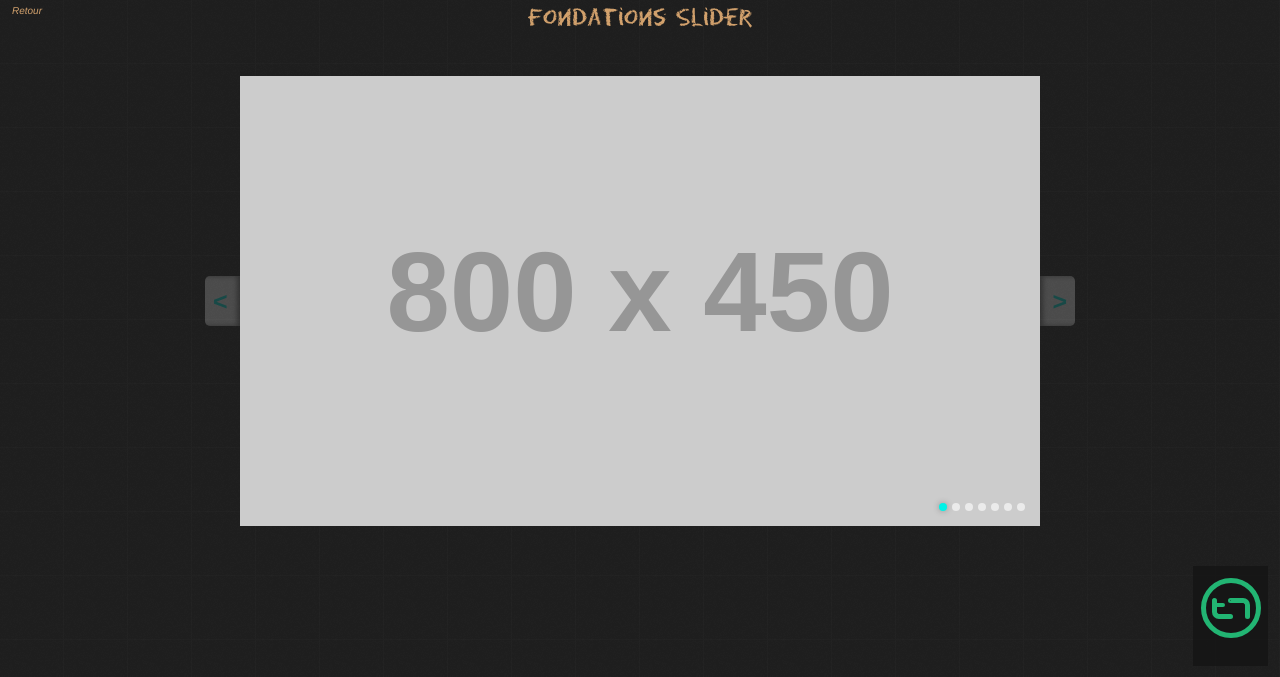
After one commit to thenew/lab, a PHP site: page /slider in a window 1280 px wide. The commit adds this page. Shown: the top 677 px of the page. Run offline with PHP 8.4, Linux system fonts and the light colour scheme; grey boxes labelled with a size stand in for pictures from a placeholder-image service; some libraries are stand-ins or nearby versions.

Commit message:
fon slider

```diff
--- /dev/null
+++ b/_js/html5shiv.js
@@ -0,0 +1,5 @@
+(function(l,f){function m(){var a=e.elements;return"string"==typeof a?a.split(" "):a}function i(a){var b=n[a[o]];b||(b={},h++,a[o]=h,n[h]=b);return b}function p(a,b,c){b||(b=f);if(g)return b.createElement(a);c||(c=i(b));b=c.cache[a]?c.cache[a].cloneNode():r.test(a)?(c.cache[a]=c.createElem(a)).cloneNode():c.createElem(a);return b.canHaveChildren&&!s.test(a)?c.frag.appendChild(b):b}function t(a,b){if(!b.cache)b.cache={},b.createElem=a.createElement,b.createFrag=a.createDocumentFragment,b.frag=b.createFrag();
+a.createElement=function(c){return!e.shivMethods?b.createElem(c):p(c,a,b)};a.createDocumentFragment=Function("h,f","return function(){var n=f.cloneNode(),c=n.createElement;h.shivMethods&&("+m().join().replace(/\w+/g,function(a){b.createElem(a);b.frag.createElement(a);return'c("'+a+'")'})+");return n}")(e,b.frag)}function q(a){a||(a=f);var b=i(a);if(e.shivCSS&&!j&&!b.hasCSS){var c,d=a;c=d.createElement("p");d=d.getElementsByTagName("head")[0]||d.documentElement;c.innerHTML="x<style>article,aside,figcaption,figure,footer,header,hgroup,nav,section{display:block}mark{background:#FF0;color:#000}</style>";
+c=d.insertBefore(c.lastChild,d.firstChild);b.hasCSS=!!c}g||t(a,b);return a}var k=l.html5||{},s=/^<|^(?:button|map|select|textarea|object|iframe|option|optgroup)$/i,r=/^<|^(?:a|b|button|code|div|fieldset|form|h1|h2|h3|h4|h5|h6|i|iframe|img|input|label|li|link|ol|option|p|param|q|script|select|span|strong|style|table|tbody|td|textarea|tfoot|th|thead|tr|ul)$/i,j,o="_html5shiv",h=0,n={},g;(function(){try{var a=f.createElement("a");a.innerHTML="<xyz></xyz>";j="hidden"in a;var b;if(!(b=1==a.childNodes.length)){f.createElement("a");
+var c=f.createDocumentFragment();b="undefined"==typeof c.cloneNode||"undefined"==typeof c.createDocumentFragment||"undefined"==typeof c.createElement}g=b}catch(d){g=j=!0}})();var e={elements:k.elements||"abbr article aside audio bdi canvas data datalist details figcaption figure footer header hgroup mark meter nav output progress section summary time video",shivCSS:!1!==k.shivCSS,supportsUnknownElements:g,shivMethods:!1!==k.shivMethods,type:"default",shivDocument:q,createElement:p,createDocumentFragment:function(a,
+b){a||(a=f);if(g)return a.createDocumentFragment();for(var b=b||i(a),c=b.frag.cloneNode(),d=0,e=m(),h=e.length;d<h;d++)c.createElement(e[d]);return c}};l.html5=e;q(f)})(this,document);
--- a/_layout/header.html
+++ b/_layout/header.html
@@ -6,6 +6,7 @@
   <link rel="stylesheet" href="../_layout/css/reset.css">
 	<link rel="stylesheet" href="../_layout/css/normalize-forms.css">
 	<link rel="stylesheet" href="../_layout/css/lab.css">
+	<!--[if lt IE 9]><script src="../_js/html5shiv.js"></script><![endif]-->
 	<?php echo $includes; ?>
 </head>
 <body>
--- a/index.php
+++ b/index.php
@@ -13,7 +13,8 @@
 			<li><a href="customScrollBar">custom ScrollBar</a></li>
 			<li><a href="logo">thenew Logo</a></li>
  			<li><a href="scroll">scroll Anchor</a></li>
- 			<li><a href="mail">mail Form</a></li>
+ 			<li><a href="slider">Fondations slider</a></li>
+ 			<!-- <li><a href="mail">mail Form</a></li> -->
 <!--			<li><a href="FF/index.html">FF</a></li>
 			<li><a href="share/index.html">Share</a></li>
 			<li><a href="swfobject/index.html">SWFObject</a></li> -->
--- /dev/null
+++ b/slider/css/styles.css
@@ -0,0 +1,123 @@
+.fon-slider-container {
+  position: relative;
+  width: 800px;
+  height: 450px;
+}
+.fon-slider {
+  position: relative;
+  width: 100%;
+  height: 100%;
+  overflow: hidden;
+}
+.fon-slider > ul {
+  z-index: 1;
+  *zoom: 1;
+  position: absolute;
+  top: 0;
+  left: 0;
+  width: 400%; /*Tweaké en js*/
+  height: 100%;
+  -webkit-transition: all .4s cubic-bezier(1,0,.4,1);
+  -moz-transition:    all .4s cubic-bezier(1,0,.4,1);
+  -o-transition:      all .4s cubic-bezier(1,0,.4,1);
+  transition:         all .4s cubic-bezier(1,0,.4,1);
+}
+.fon-slider > ul:before,
+.fon-slider > ul:after {
+  content: " ";
+  display: table;
+}
+.fon-slider > ul:after { clear: both; }
+
+.fon-slider > ul > li {
+  float: left;
+}
+
+.fon-slider .pagination {
+  z-index: 2;
+  position: absolute;
+  top: auto;
+  left: auto;
+  right: 15px;
+  bottom: 15px;
+  width: auto;
+  height: 8px;
+}
+.fon-slider .pagination li + li {
+  margin-left: 5px;
+}
+.fon-slider .pagination a {
+  display: block;
+  width: 8px;
+  height: 8px;
+  background-color: #fff;
+  -webkit-border-radius: 20px;
+  -moz-border-radius:    20px;
+  -ms-border-radius:     20px;
+  -o-border-radius:      20px;
+  border-radius:         20px;
+  opacity: .6;
+}
+
+.fon-slider .pagination a:hover {
+  opacity: 1;
+}
+.fon-slider .pagination .current a {
+  background-color: #00F2E7;
+  opacity: 1;
+  box-shadow: 0 0 6px rgba(0,0,0,.3);
+}
+.fon-slider-nav a {
+  display: block;
+  z-index: 0;
+  position: absolute;
+  top: 50%;
+  width: 26px;
+  height: 50px;
+  padding: 0 8px;
+  margin-top: -25px;
+  font-size: 25px;
+  font-weight: bold;
+  line-height: 50px;
+  color: #00F2E7;
+  opacity: .2;
+  background-color: #fff;
+  -webkit-transition: all .2s;
+  -moz-transition: all .2s;
+  -o-transition: all .2s;
+  transition: all .2s;
+}
+.fon-slider-nav a:hover {
+  text-shadow: none;
+  opacity: .8;
+}
+.fon-slider-nav .prev {
+  left: -35px;
+  text-align: left;
+  border-radius: 5px 0 0 5px;
+  box-shadow: -10px 0 5px rgba(0,0,0,.5) inset;
+}
+.fon-slider-nav .prev:hover {
+  left: -40px;
+  box-shadow: -6px 0 6px rgba(0,0,0,.2) inset;
+}
+.fon-slider-nav .next {
+  right: -35px;
+  text-align: right;
+  border-radius: 0 5px 5px 0;
+  box-shadow: 10px 0 5px rgba(0,0,0,.5) inset;
+}
+.fon-slider-nav .next:hover {
+  right: -40px;
+  box-shadow: 6px 0 6px rgba(0,0,0,.2) inset;
+}
+
+/*  --------------------------------------------------
+  = For the example (Optionnal)
+  -------------------------------------------------- */
+
+.wrap {
+  width: 800px;
+  height: auto;
+  margin: 20px auto;
+}
--- /dev/null
+++ b/slider/index.php
@@ -0,0 +1,32 @@
+<?php
+$title = 'Fondations Slider';
+$includes = '
+	<link rel="stylesheet" href="css/styles.css">
+	<script src="../_js/mootools-core-1.3.1.js"></script>
+	<script src="../_js/mootools-more-1.3.1.1.js"></script>
+	<script src="js/Fon_slider.js"></script>
+	<script src="js/scripts.js"></script>
+';
+include('../_layout/header.html');
+?>
+<div class="wrap">
+	<div class="fon-slider-container">
+		<div id="fon-slider" class="fon-slider">
+			<ul>
+				<li><img src="http://placehold.it/800x450/22B573/ffffff" alt=""></li>
+				<li><img src="http://placehold.it/800x450/FF5D5D/ffffff" alt=""></li>
+				<li><img src="http://placehold.it/800x450/BADA55/ffffff" alt=""></li>
+				<li><img src="http://placehold.it/800x450/FFC280/ffffff" alt=""></li>
+				<li><img src="http://placehold.it/800x450/FF5D5D/ffffff" alt=""></li>
+				<li><img src="http://placehold.it/800x450/BADA55/ffffff" alt=""></li>
+				<li><img src="http://placehold.it/800x450/FFC280/ffffff" alt=""></li>
+			</ul>
+			<ul class="pagination"></ul>
+		</div>
+		<nav class="fon-slider-nav">
+			<a href="#" class="prev"><</a>
+			<a href="#" class="next">></a>
+		</nav>
+	</div>
+</div>
+<?php include('../_layout/footer.html'); ?>
--- /dev/null
+++ b/slider/js/Fon_slider.js
@@ -0,0 +1,154 @@
+/*
+<div id="fon-slider">
+    <ul>
+        <li></li>
+    </ul>
+    <ul class="pagination"></ul>
+    <nav class="fon-slider-nav">
+        <a href="#" class="prev"></a>
+        <a href="#" class="next"></a>
+    </nav>
+</div>
+*/
+
+var Fon_slider = new Class({
+    Implements: [Options,Events],
+    options:{
+        slider: 'fon-slider',
+        pagination: '.pagination',
+        nav: 'nav',
+        layout: 'horizontal',
+        interval: 4000,
+        duration: 1000,
+        autostart: true
+    },
+    // constructor
+    initialize: function(options) {
+        /*
+         * Elements
+         */
+        this.setOptions(options);
+        this.slider = $(this.options.slider);
+        // Slides
+        this.slider_list = this.slider.getElement('> ul');
+        this.items = this.slider_list.getElements('> li');
+        // Pagination : child or brother of slider
+        if(this.options.pagination) {
+            this.pagination = this.slider.getElement(this.options.pagination);
+            this.pagination = (this.pagination) ? this.pagination : this.slider.getSiblings(this.options.pagination)[0];
+        }
+        // Nav : child or brother of slider
+        if(this.options.nav) {
+            this.nav = this.slider.getElement(this.options.nav);
+            this.nav = (this.nav) ? this.nav : this.slider.getSiblings(this.options.nav)[0];
+        }
+        // Timer
+        this.timer;
+        this.interval = this.options.interval;
+        // Pages
+        this.current_page = 1;
+        this.max_page = this.items.length;
+        this.layout = this.options.layout;
+        // Globals
+        var fon_slider = this;
+        this.prefix = (Browser.Engine.gecko ? 'moz' : (Browser.Engine.webkit ? 'webkit' : 'o'));
+
+        /*
+         * Actions
+         */
+        // Pagination
+        if(this.pagination) {
+            this.items.each(function(item, index){
+                var a = new Element('a', {href: '#'});
+                var li = new Element('li', {'class': (index == 0) ? 'current' : ''});
+                a.inject(li);
+                fon_slider.pagination.grab(li);
+            });
+        }
+
+        // Anim
+        var td = this.options.duration/1000;
+        this.slider_list.setStyle('-' + this.prefix + '-transition-duration', td+'s');
+
+        // Layout
+        var sliderL = (this.layout == 'vertical') ? 'height' : 'width';
+        this.slider_list.setStyle(sliderL, this.items.length*100 + '%');
+        if(this.layout == 'vertical') {
+            this.items.setStyles({
+                height: this.slider.getStyle('height'),
+                float: 'none'
+            });
+        }
+
+        // Events
+        this.initevents();
+        // Start
+        if(this.options.autostart)
+            this.start();
+
+        this.fireEvent('initialize');
+    },
+    initevents:function()
+    {
+        var fon_slider = this;
+        this.slider.addEvents({
+            mouseenter:function(){
+                fon_slider.pause = true;
+                clearInterval(fon_slider.timer);
+            },
+            mouseleave:function(){
+                fon_slider.pause = false;
+                fon_slider.start();
+            }
+        });
+        // Pagination bullets
+        if(this.pagination) {
+            this.pagination.getElements('a').each(function(item, index){
+                item.addEvent('click', function(event){
+                    event.stop();
+                    clearInterval(fon_slider.timer);
+                    fon_slider.play(index+1);
+                    if(!fon_slider.pause) fon_slider.start();
+                });
+            });
+        }
+        // Nav : prev and next
+        if(this.nav) {
+            this.nav.getElements('a').each(function(item, index){
+                item.addEvent('click', function(event){
+                    event.stop();
+                    var new_page = (this.hasClass('prev')) ? fon_slider.current_page-1 : fon_slider.current_page+1;
+                    clearInterval(fon_slider.timer);
+                    fon_slider.play(new_page);
+                    if(!fon_slider.pause) fon_slider.start();
+                    fon_slider.fireEvent('nav');
+                });
+            });
+        }
+
+    },
+    play:function(page) {
+        var page = (page == undefined) ? this.current_page+1 : page;
+        if(page > this.max_page) page = 1;
+        else if(page <= 0) page = this.max_page;
+
+        if(this.layout == 'horizontal') var anim_prop = 'left';
+        else if(this.layout == 'vertical') var anim_prop = 'top';
+
+        this.slider_list.setStyle(anim_prop, (page-1)*-100+'%')
+        this.current_page = page;
+
+        // Pagination
+        if(this.pagination) {
+            this.pagination.getElements('li').removeClass('current');
+            this.pagination.getElements('li')[this.current_page-1].addClass('current');
+        }
+
+        this.fireEvent('next');
+
+    },
+    start:function() {
+        this.timer = this.play.periodical(this.interval,this);
+    }
+
+});
--- /dev/null
+++ b/slider/js/scripts.js
@@ -0,0 +1,15 @@
+window.addEvent('domready', function(){
+
+    var fonslider = new Fon_slider({
+        // layout: 'vertical'
+    });
+
+    fonslider.addEvents({
+        onNext:function(event){
+            console.log('next');
+        },
+        onNav:function(event){
+            console.log('nav');
+        }
+    });
+});
```
